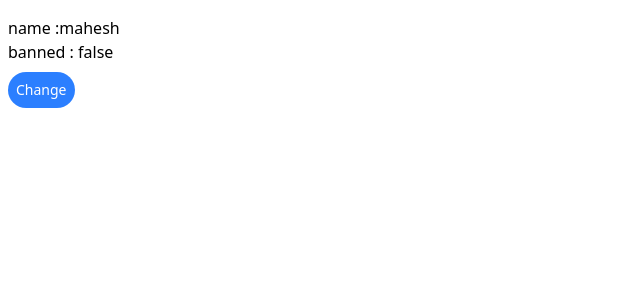
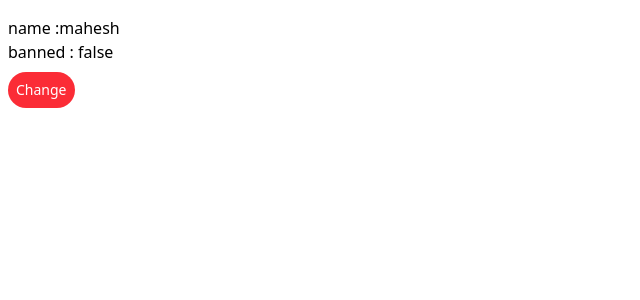
Before and after one commit to Maheshkrsaw/75DaysOfFullStack, a React (Vite) app in the folder 23_reactday-3/: page / in a window 1280 px wide. Shown: the top 300 px of the page, without its empty margins (0-640 px from the left). Built offline with nearby package versions, Linux system fonts and the light colour scheme.

Commit message:
adbavnce of use state stuff complete

```diff
--- a/23_reactday-3/src/components/Card.jsx
+++ b/23_reactday-3/src/components/Card.jsx
@@ -1,19 +1,22 @@
-import React, { useState } from 'react'
+import React, { useState } from "react";
 
 function Card() {
-    const [val ,setval] = useState({name:"mahesh" , isBanned:false})
-
+  const [val, setval] = useState({ name: "mahesh", isBanned: false });
 
   return (
-
-    <div className='px-2 py-4 '>
-        <h1> name :{val.name}</h1>
-        <h2>banned : {val.isBanned.toString()}</h2>
-        <button onClick={ ()=> setval({...val , isBanned:!val.isBanned}) } className='px-2 py-2 bg-blue-500 rounded-full text-sm mt-2  text-white'>Change </button>
-        </div>
-
-
-  )
+    <div className="px-2 py-4 ">
+      <h1> name :{val.name}</h1>
+      <h2>banned : {val.isBanned.toString()}</h2>
+      <button
+        onClick={() => setval({ ...val, isBanned: !val.isBanned })}
+        className={`px-2 py-2 ${
+          val.isBanned ? "bg-blue-500" : "bg-red-500"
+        } rounded-full text-sm mt-2  text-white`}
+      >
+        Change{" "}
+      </button>
+    </div>
+  );
 }
 
-export default Card
+export default Card;
```
